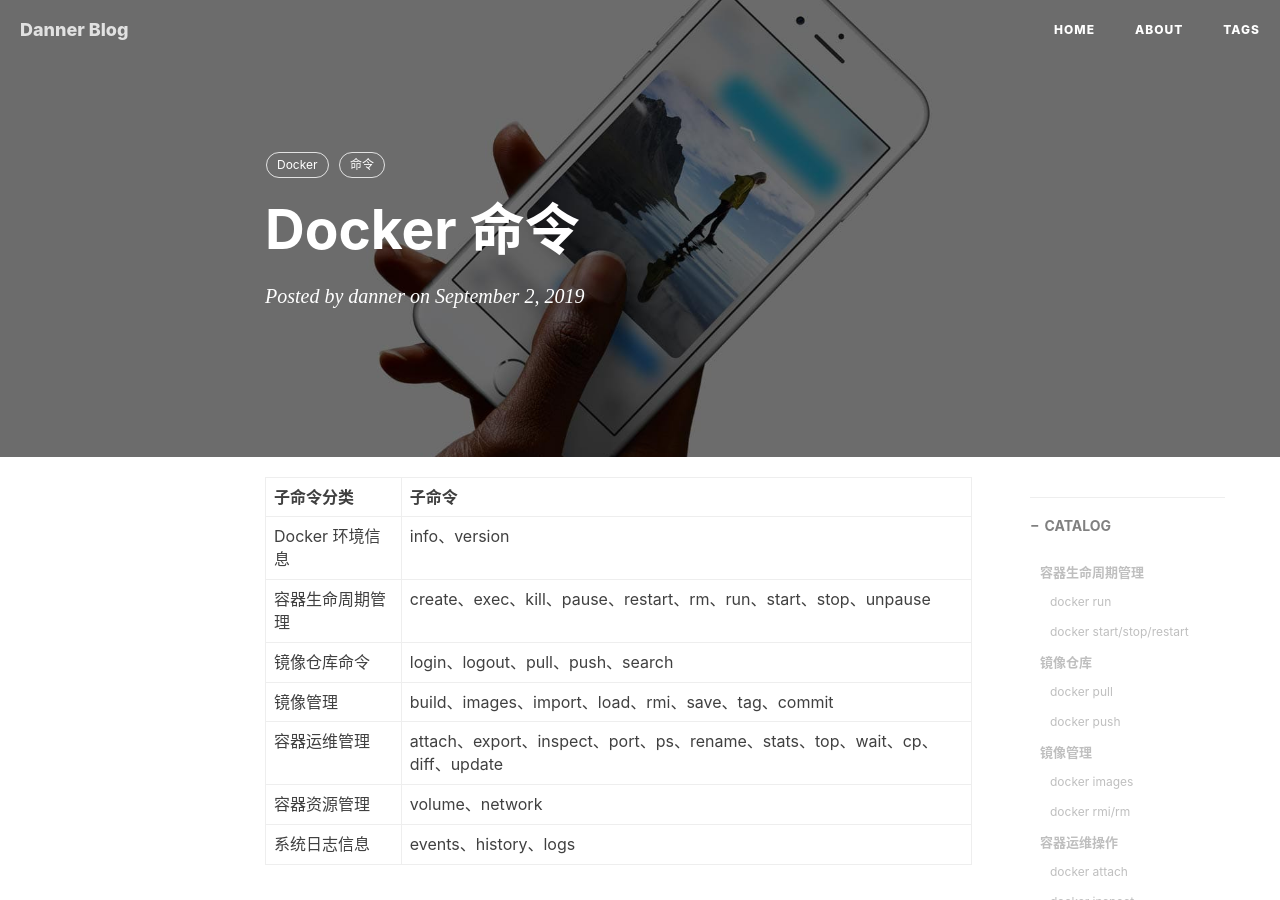
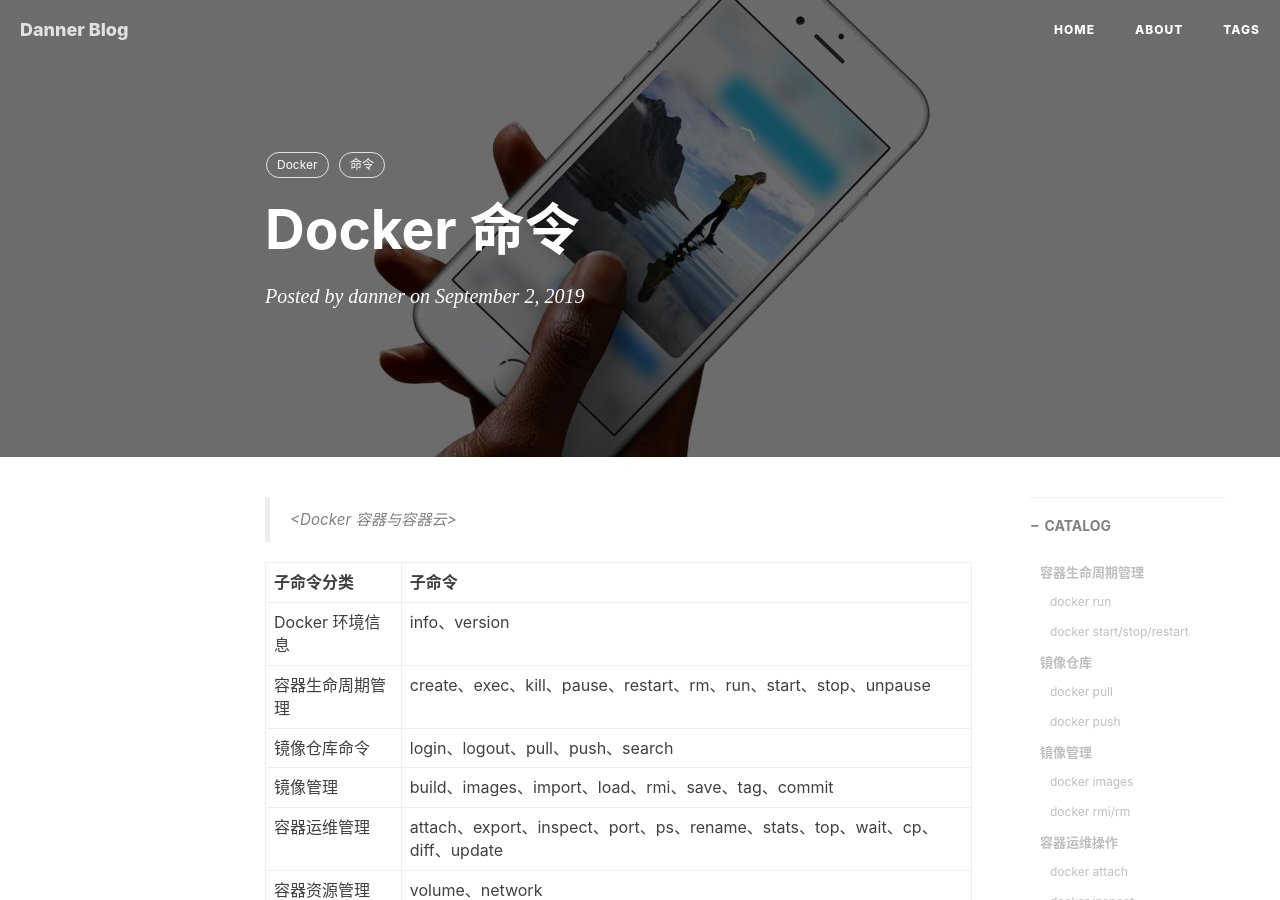
Before and after one commit to vendanner/vendanner.github.io, a Jekyll site: the page built from _posts/2019-09-02-Docker 命令.md, in a window 1280 px wide and 900 px high. Built offline with Jekyll 4.4.1, drawn with Linux system fonts in a browser that asks for light colours; nearby versions of some CDN libraries; comment, search, counter and statistics services are not loaded.

Commit message:
Update 2019-09-02-Docker 命令.md

```diff
--- a/_posts/2019-09-02-Docker 命令.md
+++ b/_posts/2019-09-02-Docker 命令.md
@@ -10,6 +10,9 @@
     - Docker
     - 命令
 ---
+
+> \<Docker 容器与容器云>
+
 
 |子命令分类|子命令|
 |--|--|
@@ -178,5 +181,3 @@
 
 
 ## 参考资料
-
-[<Docker 容器与容器云>]()
```
